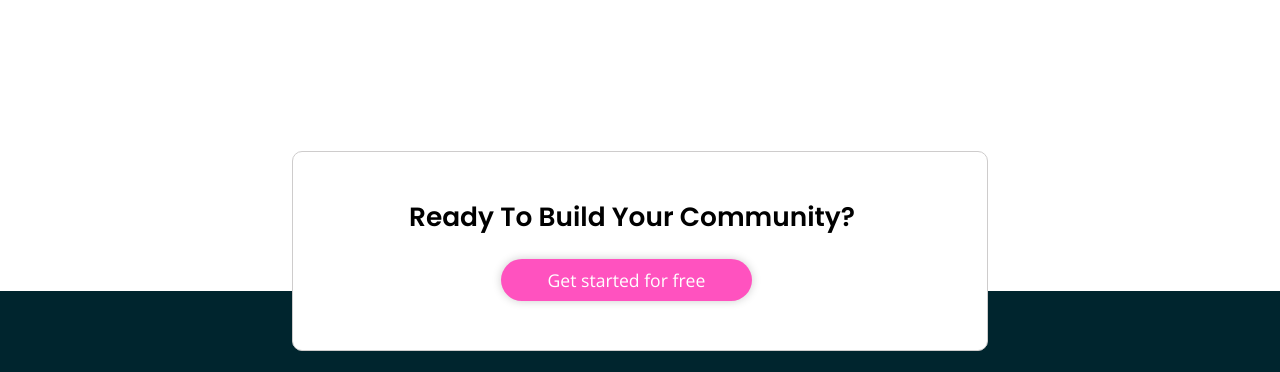
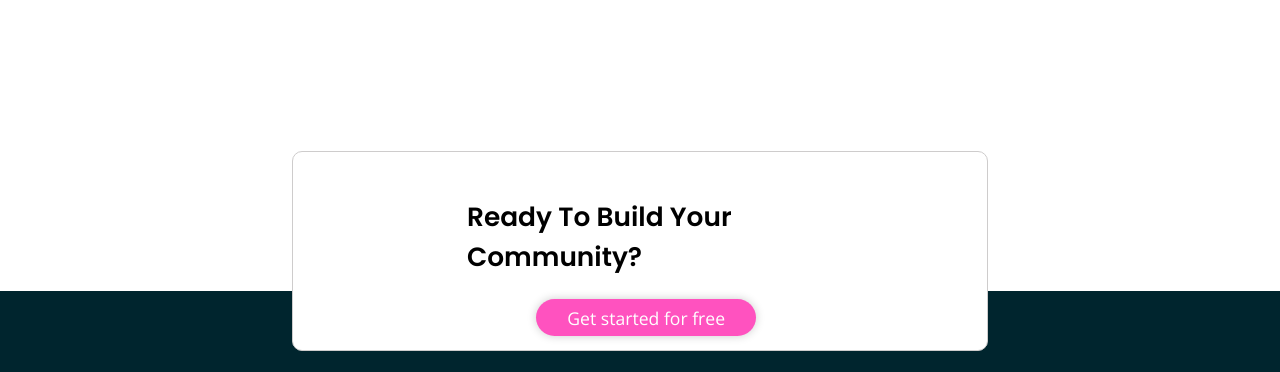
Before and after one commit to Barsheyr/Barsheyr-Barsheyr-huddle-landing-page-with-alternating-feature-blocks-master, a plain HTML site: page index.html in a window 1280 px wide. Shown: the part 2444-2816 px from the top of the page. Drawn offline with nearby package versions, Linux system fonts and the light colour scheme.

Commit message:
Update huddle.css

```diff
--- a/css/huddle.css
+++ b/css/huddle.css
@@ -131,7 +131,7 @@ p {
     margin-left: 20%;
     margin-right: 20%;
     border: 1px solid rgb(206, 204, 204);
-    padding: 2% 10%;
+     padding: 2% 15%;
     height: 25vh;
     border-radius: 10px;
     margin-top: 5%;
@@ -142,7 +142,7 @@ p {
 
 .butfut {
     display: inline-block;
-    padding: 2% 10%;
+   padding: 2% 9%;
     color: white;
     background-color: hsl(322, 100%, 66%);
     border-radius: 70px;
```
